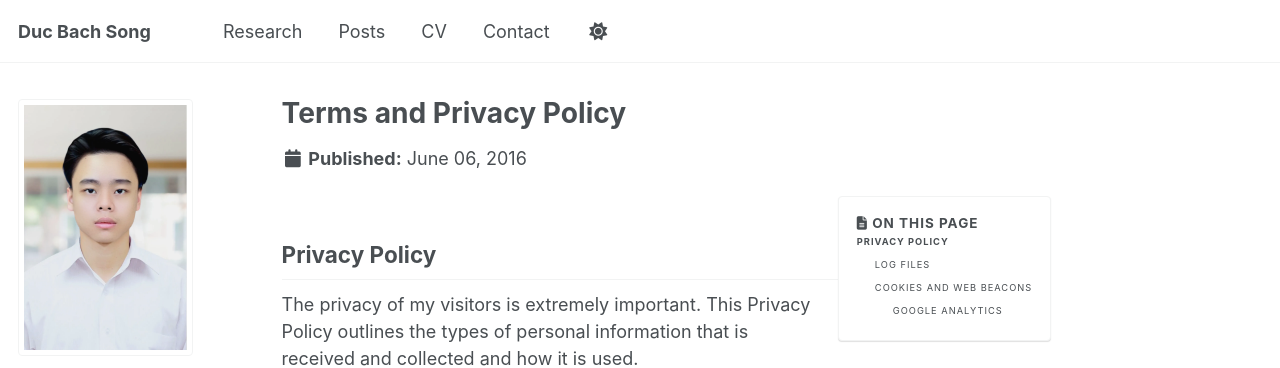
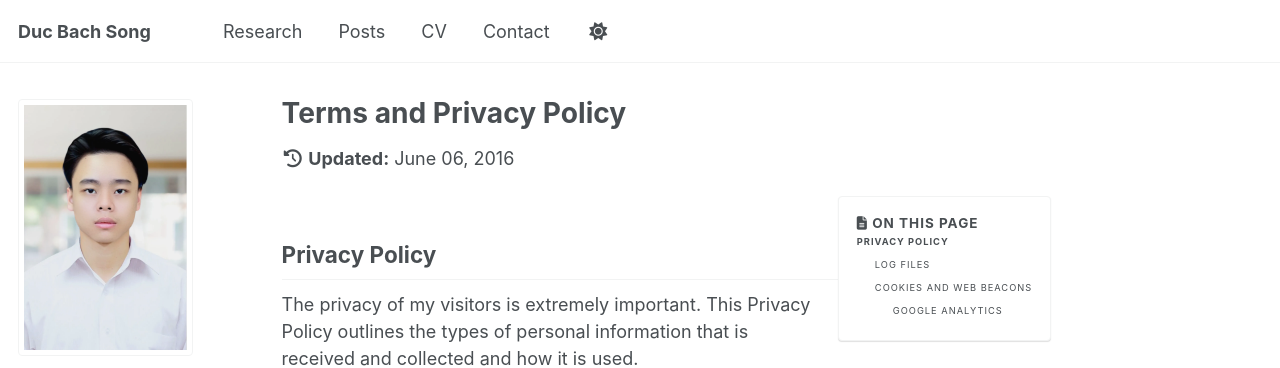
Before and after one commit to ducbachsong/ducbachsong.github.io, a Jekyll site: the page built from _pages/terms.md, in a window 1280 px wide and 900 px high. Shown: the top 368 px of the window. Built offline with Jekyll 4.4.1, drawn with Linux system fonts in a browser that asks for light colours; a style sheet for code colours, icons or effects is not loaded.

Commit message:
Show an Updated date and version apart from the publish date
_layouts/single.html printed page.modified under the label "Published:", so
the only way to show that a page had changed was to overwrite its publish
date. Now date stays the first publication, and two optional front-matter
fields say how far it was revised:

    date: 2026-10-07      first published, never changed
    modified: 2026-10-14  shown as "Updated: October 14, 2026 (version 4)"
    version: 4

The page header, the Research and Posts lists (archive-single.html) and the
article:modified_time meta tag (seo.html) all show it.

```diff
--- a/_includes/archive-single.html
+++ b/_includes/archive-single.html
@@ -43,7 +43,7 @@
         {% elsif post.collection == 'publications' and post.venue %}
           <p>Published in <i>{{ post.venue }}</i>, {{ post.date | default: "1900-01-01" | date: "%Y" }} </p>
         {% elsif post.date %}
-         <p class="page__date"><strong><i class="fa fa-fw fa-calendar" aria-hidden="true"></i> {{ site.data.ui-text[site.locale].date_label | default: "Published:" }}</strong> <time datetime="{{ post.date | default: "1900-01-01" | date_to_xmlschema }}">{{ post.date | default: "1900-01-01" | date: "%B %d, %Y" }}</time></p>
+         <p class="page__date"><strong><i class="fa fa-fw fa-calendar" aria-hidden="true"></i> {{ site.data.ui-text[site.locale].date_label | default: "Published:" }}</strong> <time datetime="{{ post.date | default: "1900-01-01" | date_to_xmlschema }}">{{ post.date | default: "1900-01-01" | date: "%B %d, %Y" }}</time>{% if post.modified %} &middot; <strong><i class="fa fa-fw fa-clock-rotate-left" aria-hidden="true"></i> Updated:</strong> <time datetime="{{ post.modified | date_to_xmlschema }}">{{ post.modified | date: "%B %d, %Y" }}</time>{% if post.version %} (version {{ post.version }}){% endif %}{% endif %}</p>
         {% endif %}
 
     {% if post.excerpt and site.read_more != 'enabled' %}
--- a/_includes/seo.html
+++ b/_includes/seo.html
@@ -42,6 +42,9 @@
 
 {% if page.date %}
   <meta property="article:published_time" content="{{ page.date | date_to_xmlschema }}">
+{% endif %}
+{% if page.modified %}
+  <meta property="article:modified_time" content="{{ page.modified | date_to_xmlschema }}">
 {% endif %}
 
 {% if seo_url %}
--- a/_layouts/single.html
+++ b/_layouts/single.html
@@ -30,16 +30,16 @@ layout: default
           {% if page.read_time %}
             <p class="page__meta"><i class="fa fa-clock" aria-hidden="true"></i> {% include read-time.html %}</p>
           {% endif %}
-        {% if page.modified %}
-          <p class="page__date"><strong><i class="fa fa-fw fa-calendar" aria-hidden="true"></i> {{ site.data.ui-text[site.locale].date_label | default: "Published:" }}</strong> <time datetime="{{ page.modified | date: "%Y-%m-%d" }}">{{ page.modified | date: "%B %d, %Y" }}</time></p>
-        {% endif %}
-
         {% if page.collection == 'teaching' %}
           <p> {{ page.type }}, <i>{{ page.venue }}</i>, {{ page.date | default: "1900-01-01" | date: "%Y" }} </p>
         {% elsif page.venue and page.date %}
           <p>Published in <i>{{ page.venue }}</i>, {{ page.date | default: "1900-01-01" | date: "%Y" }} </p>
         {% elsif page.date %}
           <p class="page__date"><strong><i class="fa fa-fw fa-calendar" aria-hidden="true"></i> {{ site.data.ui-text[site.locale].date_label | default: "Published:" }}</strong> <time datetime="{{ page.date | date_to_xmlschema }}">{{ page.date | default: "1900-01-01" | date: "%B %d, %Y" }}</time></p>
+        {% endif %}
+        {% comment %}<!-- date stays the first publication; modified and version say when and how far it was revised -->{% endcomment %}
+        {% if page.modified %}
+          <p class="page__date"><strong><i class="fa fa-fw fa-clock-rotate-left" aria-hidden="true"></i> Updated:</strong> <time datetime="{{ page.modified | date_to_xmlschema }}">{{ page.modified | date: "%B %d, %Y" }}</time>{% if page.version %} (version {{ page.version }}){% endif %}</p>
         {% endif %}
         </header>
       {% endunless %}
```
